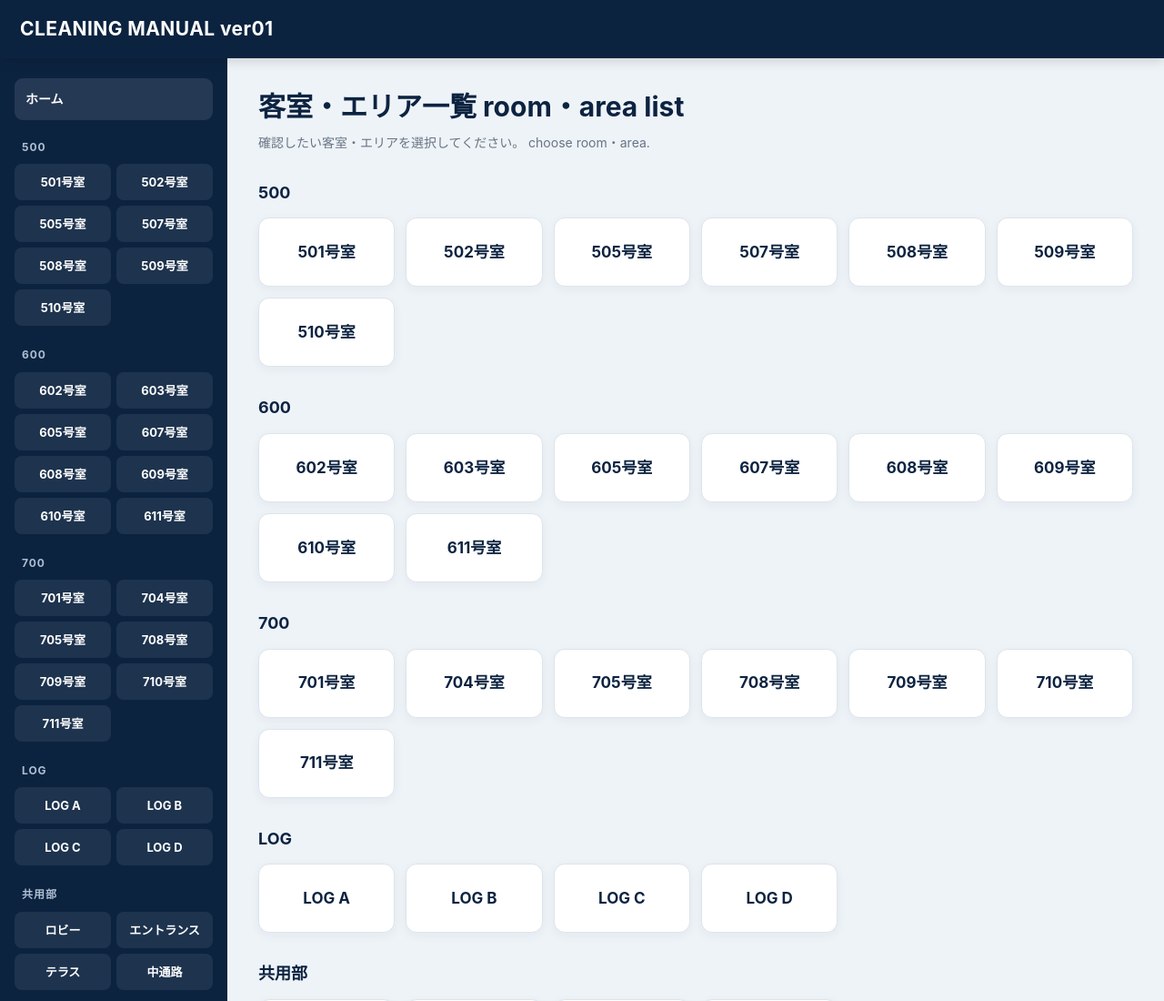
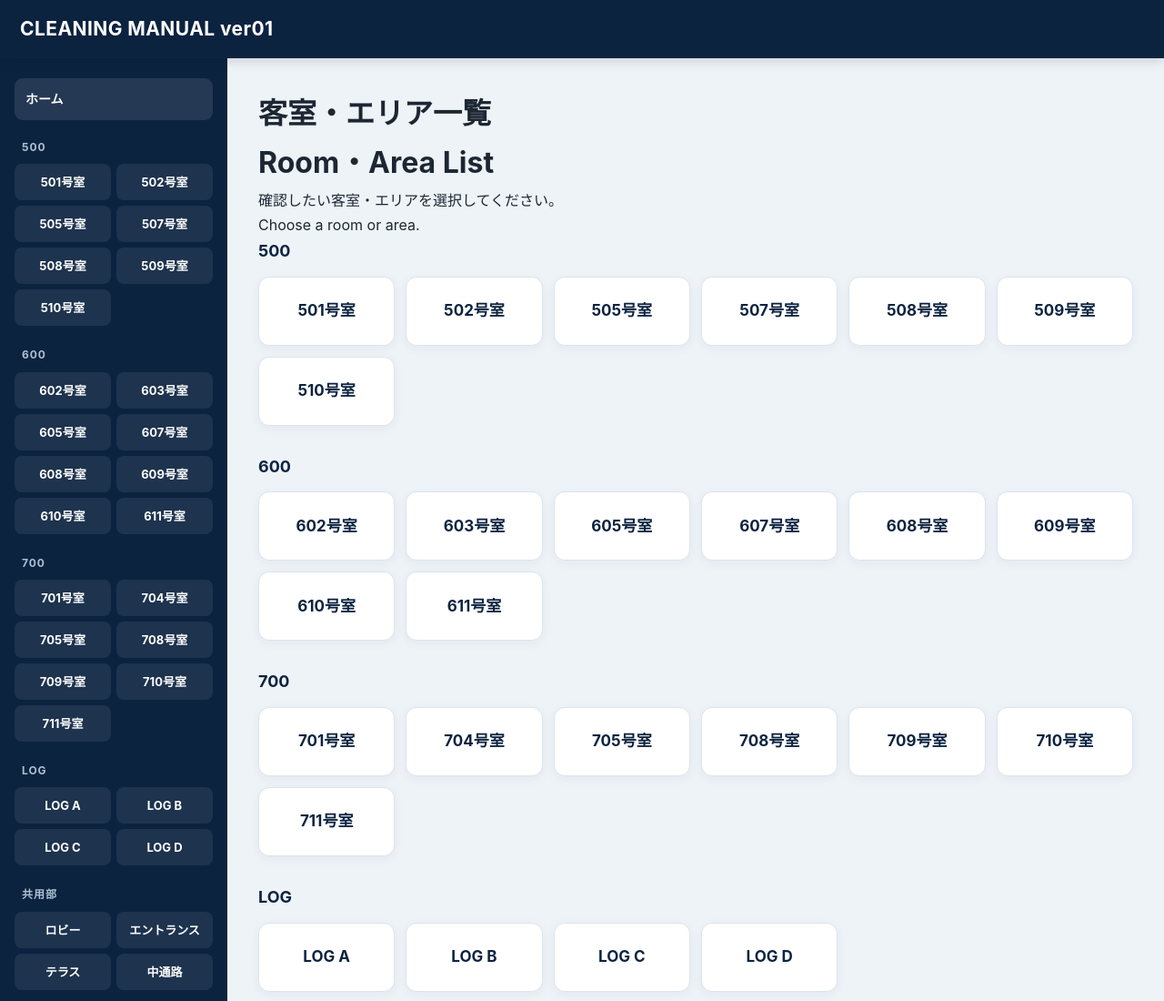
Before and after one commit to vivivivi0529-del/cleaning-manual, a plain HTML site: page index.html in a window 1280 px wide. Shown: the top 1100 px of the page at 91% size. Drawn offline with Linux system fonts and the light colour scheme.

Commit message:
index.html を更新

```diff
--- a/index.html
+++ b/index.html
@@ -29,17 +29,15 @@
 
       <div class="page-shell">
 
-        <h2 class="page-title">
-          客室・エリア一覧
+       <h1>
+  客室・エリア一覧<br>
+  <span class="english">Room・Area List</span>
+</h1>
 
-          room・area list
-        </h2>
-
-        <p class="page-description">
-          確認したい客室・エリアを選択してください。
-
-          choose room・area.
-        </p>
+        <p>
+  確認したい客室・エリアを選択してください。<br>
+  <span class="english">Choose a room or area.</span>
+</p>
 
         <div id="roomList"></div>
 
```
